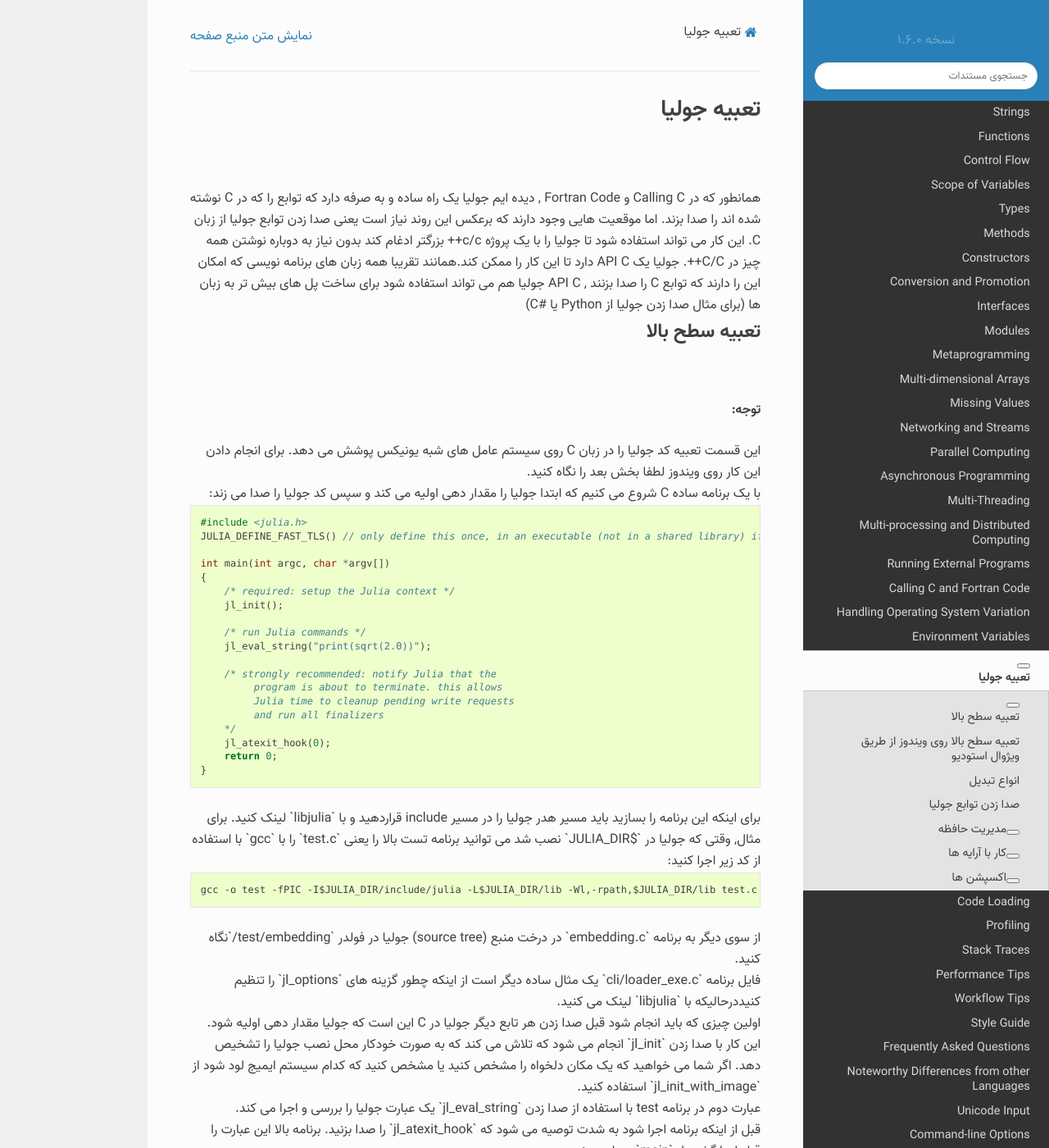
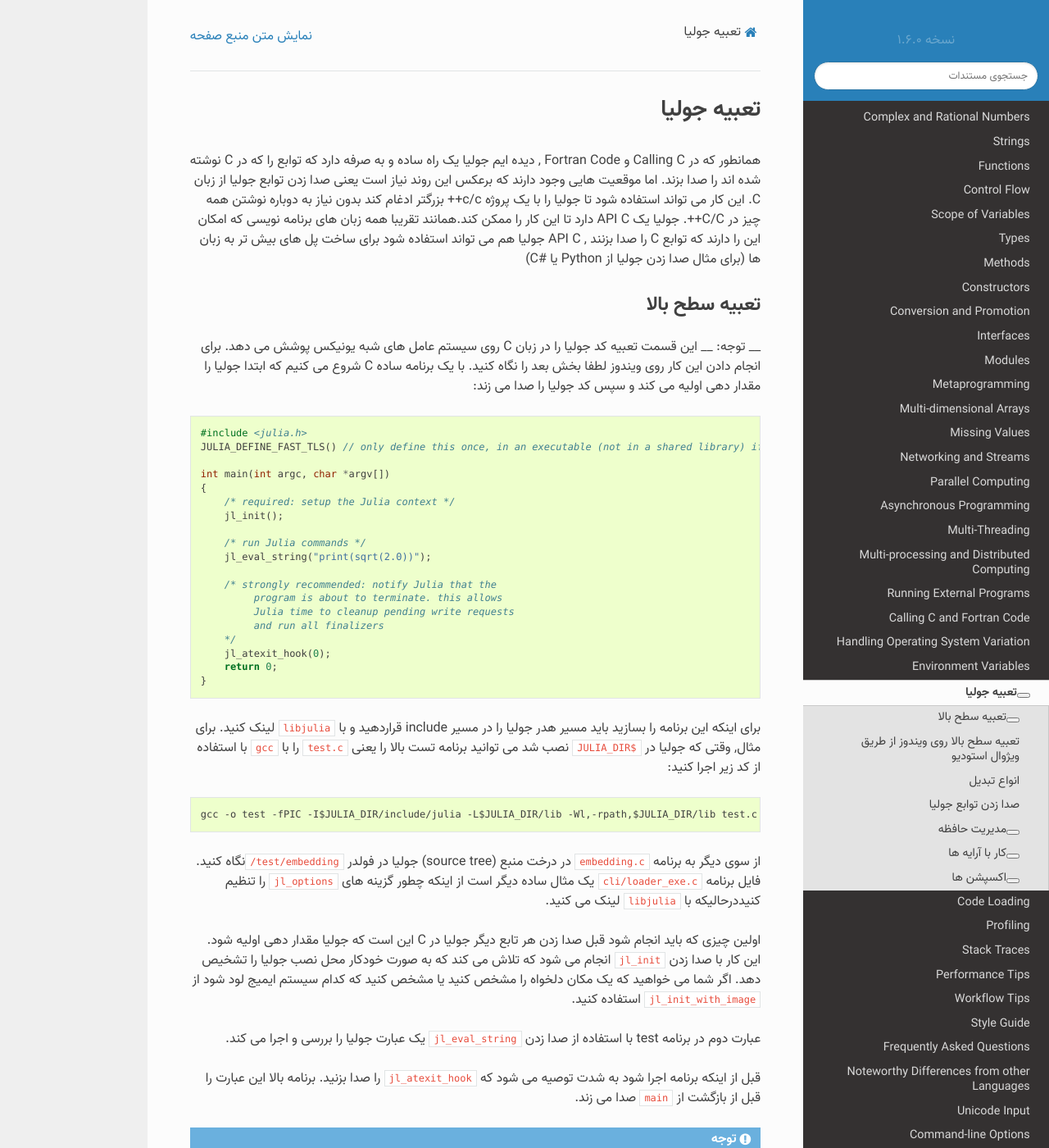
Before and after one commit to AppliedLinearAlgebra-Sharif/julia-docs, a Sphinx documentation site: the page built from docs/manual/embedding.md, in a window 1280 px wide and 1400 px high. Shown: the whole window at 82% size. Built offline with Sphinx 7.4.7 and the Read the Docs theme 2.0.0, drawn with Linux system fonts in a browser that asks for light colours; pages that are not in the unit, such as notebooks, are missing from menus; some of the changed lines change nothing that is shown; some of the changed text lies outside the part shown.

Commit message:
removed extra div tags and keyword changes

````diff
--- a/docs/manual/embedding.md
+++ b/docs/manual/embedding.md
@@ -1,12 +1,12 @@
-#  <div dir="rtl"> تعبیه جولیا  </div>
+#  تعبیه جولیا
 
-<div dir="rtl"> همانطور که در Calling C و Fortran Code , دیده ایم جولیا یک راه ساده و به صرفه دارد که توابع را که در C نوشته شده اند را صدا بزند. اما موقعیت هایی وجود دارند که برعکس این روند نیاز است یعنی صدا زدن توابع جولیا از زبان C. این کار می تواند استفاده شود تا جولیا را با یک پروژه c/c++ بزرگتر ادغام کند بدون نیاز به دوباره نوشتن همه چیز در C/C++. جولیا یک API C دارد تا این کار را ممکن کند.همانند تقریبا همه زبان های برنامه نویسی که امکان این را دارند که توابع C را صدا بزنند , API C جولیا هم می تواند استفاده شود برای ساخت پل های بیش تر به زبان ها  (برای مثال صدا زدن جولیا از Python یا #C)   </div>
+ همانطور که در Calling C و Fortran Code , دیده ایم جولیا یک راه ساده و به صرفه دارد که توابع را که در C نوشته شده اند را صدا بزند. اما موقعیت هایی وجود دارند که برعکس این روند نیاز است یعنی صدا زدن توابع جولیا از زبان C. این کار می تواند استفاده شود تا جولیا را با یک پروژه c/c++ بزرگتر ادغام کند بدون نیاز به دوباره نوشتن همه چیز در C/C++. جولیا یک API C دارد تا این کار را ممکن کند.همانند تقریبا همه زبان های برنامه نویسی که امکان این را دارند که توابع C را صدا بزنند , API C جولیا هم می تواند استفاده شود برای ساخت پل های بیش تر به زبان ها  (برای مثال صدا زدن جولیا از Python یا #C)
 
-## <div dir="rtl">  تعبیه سطح بالا  </div>
+## تعبیه سطح بالا
 
-__<div dir="rtl">  توجه:  </div>__
-<div dir="rtl">  این قسمت تعبیه کد جولیا را در زبان C روی سیستم عامل های شبه یونیکس پوشش می دهد. برای انجام دادن این کار روی ویندوز لطفا بخش بعد را نگاه کنید. </div>
-<div dir="rtl"> با یک برنامه ساده C شروع می کنیم که ابتدا جولیا را مقدار دهی اولیه می کند و سپس کد جولیا را صدا می زند:
+__  توجه:  __
+  این قسمت تعبیه کد جولیا را در زبان C روی سیستم عامل های شبه یونیکس پوشش می دهد. برای انجام دادن این کار روی ویندوز لطفا بخش بعد را نگاه کنید.
+ با یک برنامه ساده C شروع می کنیم که ابتدا جولیا را مقدار دهی اولیه می کند و سپس کد جولیا را صدا می زند:
 
 
 ```c
@@ -30,25 +30,25 @@
     return 0;
 }
 ```
-<div dir="rtl">  برای اینکه این برنامه را بسازید باید مسیر هدر جولیا را در مسیر include قراردهید و با `libjulia` لینک کنید. برای مثال, وقتی که جولیا در `$JULIA_DIR` نصب شد می توانید برنامه تست بالا را یعنی `test.c` را با `gcc` با استفاده از کد زیر اجرا کنید:</div>
+  برای اینکه این برنامه را بسازید باید مسیر هدر جولیا را در مسیر include قراردهید و با `libjulia` لینک کنید. برای مثال, وقتی که جولیا در `$JULIA_DIR` نصب شد می توانید برنامه تست بالا را یعنی `test.c` را با `gcc` با استفاده از کد زیر اجرا کنید:
 
 ```
 gcc -o test -fPIC -I$JULIA_DIR/include/julia -L$JULIA_DIR/lib -Wl,-rpath,$JULIA_DIR/lib test.c -ljulia
 ```
-<div dir="rtl"> از سوی دیگر به برنامه `embedding.c` در درخت منبع (source tree) جولیا در فولدر `test/embedding/`نگاه کنید.</div>
-<div dir="rtl">  فایل برنامه `cli/loader_exe.c` یک مثال ساده دیگر است از اینکه چطور گزینه های `jl_options` را تنظیم کنیددرحالیکه با `libjulia` لینک می کنید.</div>
+ از سوی دیگر به برنامه `embedding.c` در درخت منبع (source tree) جولیا در فولدر `test/embedding/`نگاه کنید.
+  فایل برنامه `cli/loader_exe.c` یک مثال ساده دیگر است از اینکه چطور گزینه های `jl_options` را تنظیم کنیددرحالیکه با `libjulia` لینک می کنید.
 
-<div dir="rtl"> اولین چیزی که باید انجام شود قبل صدا زدن هر تابع دیگر جولیا در C این است که جولیا مقدار دهی اولیه شود. این کار با صدا زدن `jl_init` انجام می شود که تلاش می کند که به صورت خودکار محل نصب جولیا را تشخیص دهد. اگر شما می خواهید که یک مکان دلخواه را مشخص کنید یا مشخص کنید که کدام سیستم ایمیج لود شود از `jl_init_with_image` استفاده کنید.</div>
+ اولین چیزی که باید انجام شود قبل صدا زدن هر تابع دیگر جولیا در C این است که جولیا مقدار دهی اولیه شود. این کار با صدا زدن `jl_init` انجام می شود که تلاش می کند که به صورت خودکار محل نصب جولیا را تشخیص دهد. اگر شما می خواهید که یک مکان دلخواه را مشخص کنید یا مشخص کنید که کدام سیستم ایمیج لود شود از `jl_init_with_image` استفاده کنید.
 
 
-<div dir="rtl"> عبارت دوم در برنامه test با استفاده از صدا زدن `jl_eval_string` یک عبارت جولیا را بررسی و اجرا می کند.</div>
+ عبارت دوم در برنامه test با استفاده از صدا زدن `jl_eval_string` یک عبارت جولیا را بررسی و اجرا می کند.
 
-<div dir="rtl"> قبل از اینکه برنامه اجرا شود به شدت توصیه می شود که `jl_atexit_hook` را صدا بزنید.  برنامه بالا این عبارت را قبل از بازگشت از `main` صدا می زند. </div>
+ قبل از اینکه برنامه اجرا شود به شدت توصیه می شود که `jl_atexit_hook` را صدا بزنید.  برنامه بالا این عبارت را قبل از بازگشت از `main` صدا می زند.
 
 
 ```eval_rst
 
-.. توجه::
+.. note::
     در حال حاضر لینک کردن با کتاب خانه اشتراکی `libjulia` به صورت پویا نیاز به رد شدن از `RTLD_GLOBAL` دارد. در پایتون این کار به صورت زیر است:
 
     .. code-block:: julia
@@ -62,7 +62,7 @@
 
 ```eval_rst
 
-.. توجه::
+.. note::
     اگر برنامه جولیا نیاز به دسترسی کد هایی از برنامه اصلی داشته باشد ممکن است نیاز باشد که پرچم لینک دهنده(linker flag)  `-Wl,--export-dynamic`  روی لینوکس در زمان اجرا علاوه بر آن هایی که توسط `julia-config.jl` تولید شده اند که در پایین توضیح داده شده است اضافه شود. این کار زمان اجرای کتابخانه اشتراکی واجب نیست.
 ```
 ### استفاده از julia-config برای تعیین کردن پارامتر های ساخت به صورت خودکار
````
